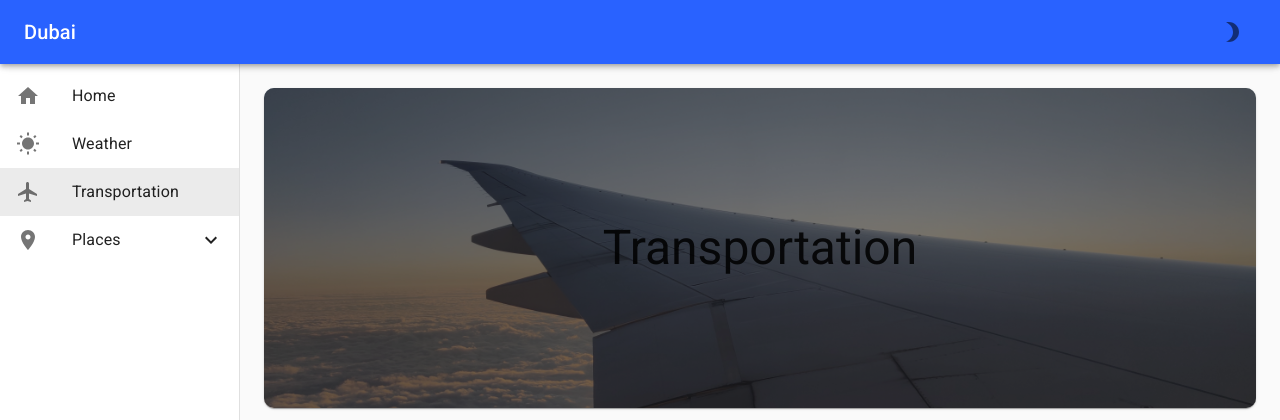
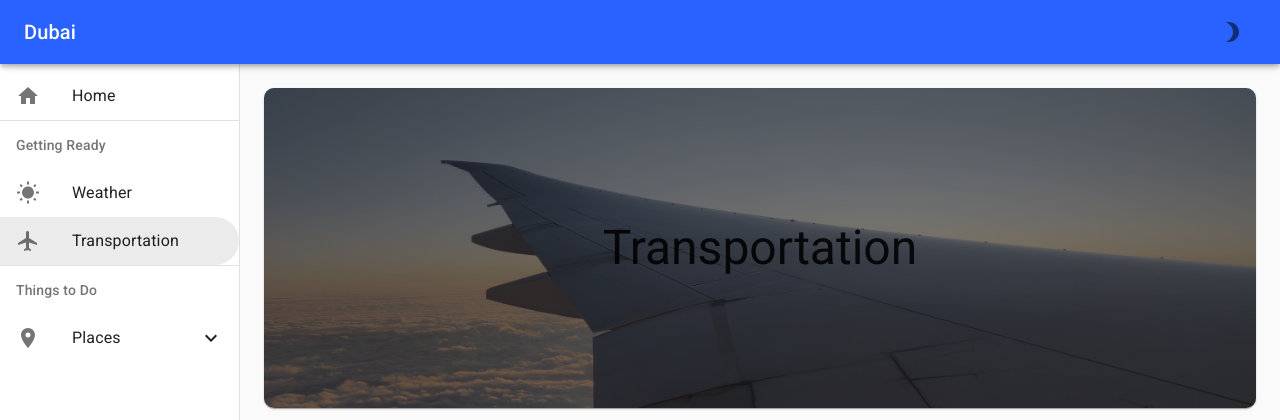
Before and after one commit to jtsshieh/Dubai-Travel-Website, a React (Create React App) app: page /transportation in a window 1280 px wide. Shown: the top 420 px of the page. Built offline with nearby package versions, Linux system fonts and the light colour scheme.

Commit message:
Tidy up the drawer

```diff
--- a/src/components/AbstractPage.tsx
+++ b/src/components/AbstractPage.tsx
@@ -1,4 +1,4 @@
-import { Box, Card, makeStyles, Typography } from '@material-ui/core';
+import { Card, makeStyles, Typography } from '@material-ui/core';
 import { createElement } from 'react';
 import { TopRoute } from './RouteConstants';
 
--- a/src/components/Navigation/DrawerCollapsable.tsx
+++ b/src/components/Navigation/DrawerCollapsable.tsx
@@ -1,11 +1,11 @@
 import { createElement, ReactNode, useState } from 'react';
-import { useLocation } from 'react-router-dom';
 import {
 	Collapse,
 	List,
 	ListItem,
 	ListItemIcon,
 	ListItemText,
+	makeStyles,
 } from '@material-ui/core';
 import { ExpandLess, ExpandMore } from '@material-ui/icons';
 import { AppRoute } from '../RouteConstants';
@@ -15,8 +15,15 @@ interface DrawerCollapsableProps {
 	children: ReactNode;
 }
 
+const useStyles = makeStyles({
+	listItem: {
+		borderRadius: '0 2rem 2rem 0',
+	},
+});
+
 export function DrawerCollapsable({ route, children }: DrawerCollapsableProps) {
 	const [collapsed, setCollapsed] = useState(true);
+	const classes = useStyles();
 
 	return (
 		<>
@@ -24,6 +31,7 @@ export function DrawerCollapsable({ route, children }: DrawerCollapsableProps) {
 				key={route.name}
 				button
 				onClick={() => setCollapsed(!collapsed)}
+				className={classes.listItem}
 			>
 				{route.icon && <ListItemIcon children={createElement(route.icon)} />}
 				<ListItemText primary={route.name} />
--- a/src/components/Navigation/DrawerItem.tsx
+++ b/src/components/Navigation/DrawerItem.tsx
@@ -7,6 +7,7 @@ import {
 } from '@material-ui/core';
 import { createElement } from 'react';
 import { AppRoute } from '../RouteConstants';
+import clsx from 'clsx';
 
 interface Props {
 	nestingLevel: number;
@@ -19,6 +20,9 @@ const useDrawerItemStyles = makeStyles((theme) => ({
 					paddingLeft: theme.spacing((props.nestingLevel - 1) * 8),
 			  }
 			: {},
+	listItem: {
+		borderRadius: '0 2rem 2rem 0',
+	},
 }));
 
 interface DrawerItemProps {
@@ -49,7 +53,7 @@ export function DrawerItem({
 			to={path}
 			key={route.name}
 			onClick={() => (mobileOpen ? toggleDrawer() : undefined)}
-			className={classes.nested}
+			className={clsx(classes.nested, classes.listItem)}
 		>
 			{route.icon && <ListItemIcon children={createElement(route.icon)} />}
 			<ListItemText primary={route.name} />
--- a/src/components/Navigation/DrawerNav.tsx
+++ b/src/components/Navigation/DrawerNav.tsx
@@ -1,14 +1,17 @@
 import {
+	Divider,
 	Drawer,
 	Hidden,
 	List,
+	ListSubheader,
 	makeStyles,
 	SwipeableDrawer,
 	Toolbar,
 } from '@material-ui/core';
 import {
-	APP_ROUTES,
 	AppRoute,
+	DRAWER_LINKS,
+	DrawerLink,
 	isRouteWithChildren,
 	isTopRoute,
 } from '../RouteConstants';
@@ -39,8 +42,20 @@ interface DrawerNavProps {
 export function DrawerNav({ mobileOpen, toggleDrawer }: DrawerNavProps) {
 	const classes = useStyles();
 
-	const generateListItems = (routes: AppRoute[], baseRoute: string = '') => {
-		return routes.map((route) => {
+	const parseDrawerLinks = (drawerLinks: DrawerLink[]) => {
+		return drawerLinks.map((link) => {
+			if (link.type === 'divider') {
+				return <Divider />;
+			} else if (link.type === 'subheader') {
+				return <ListSubheader>{link.text}</ListSubheader>;
+			} else if (link.type === 'link') {
+				return generateListItem(link.route);
+			}
+			return <></>;
+		});
+	};
+
+	const generateListItem = (route: AppRoute, baseRoute: string = '') => {
 		if (isTopRoute(route)) {
 			return (
 				<DrawerItem
@@ -53,19 +68,19 @@ export function DrawerNav({ mobileOpen, toggleDrawer }: DrawerNavProps) {
 		} else if (isRouteWithChildren(route)) {
 			return (
 				<DrawerCollapsable route={route}>
-						{generateListItems(route.children, baseRoute + route.path)}
+					{route.children.map((subRoute) => {
+						return generateListItem(subRoute, baseRoute + route.path);
+					})}
 				</DrawerCollapsable>
 			);
 		}
-			return <></>;
-		});
 	};
 
 	const drawer = (
 		<>
 			<Toolbar />
 			<div className={classes.drawerContainer}>
-				<List>{generateListItems(APP_ROUTES)}</List>
+				<List>{parseDrawerLinks(DRAWER_LINKS)}</List>
 			</div>
 		</>
 	);
--- a/src/components/RouteConstants.tsx
+++ b/src/components/RouteConstants.tsx
@@ -1,18 +1,9 @@
-import {
-	SvgIconComponent,
-	Home as HomeIcon,
-	WbSunny,
-	Flight as FlightIcon,
-	Place as PlaceIcon,
-} from '@material-ui/icons';
-import { Home } from '../pages/Home/Home';
-import { Weather } from '../pages/Weather/Weather';
-import { Transportation } from '../pages/Transportation/Transportation';
-import DubaiFountains from '../images/dubai_fountain.jpg';
-import Airplane from '../images/airplane.jpg';
-import WeatherHeader from '../images/weather.jpg';
-import { PalmJumeirah } from '../pages/Places/PalmJumeirah';
-import PalmJumeirahImage from '../images/palm_jumeirah.jpg';
+import { SvgIconComponent } from '@material-ui/icons';
+
+import { HomeRoute } from '../pages/Home/Home';
+import { WeatherRoute } from '../pages/Weather/Weather';
+import { TransportationRoute } from '../pages/Transportation/Transportation';
+import { PlacesRoute } from '../pages/Places/PlacesRoute';
 
 export type AppRoute = RouteWithChildren | TopRoute;
 
@@ -42,39 +33,32 @@ export function isRouteWithChildren(
 }
 
 export const APP_ROUTES: AppRoute[] = [
-	{
-		name: 'Home',
-		path: '/',
-		component: Home,
-		icon: HomeIcon,
-		headerImage: DubaiFountains,
-	},
-	{
-		name: 'Weather',
-		path: '/weather',
-		component: Weather,
-		icon: WbSunny,
-		headerImage: WeatherHeader,
-	},
-	{
-		name: 'Transportation',
-		path: '/transportation',
-		component: Transportation,
-		icon: FlightIcon,
-		headerImage: Airplane,
-	},
+	HomeRoute,
+	WeatherRoute,
+	TransportationRoute,
+	PlacesRoute,
+];
 
-	{
-		name: 'Places',
-		path: '/places',
-		icon: PlaceIcon,
-		children: [
-			{
-				name: 'Palm Jumeirah',
-				path: '/palm',
-				component: PalmJumeirah,
-				headerImage: PalmJumeirahImage,
-			},
-		],
-	},
+export interface Divider {
+	type: 'divider';
+}
+export interface Subheader {
+	type: 'subheader';
+	text: string;
+}
+export interface Link {
+	type: 'link';
+	route: AppRoute;
+}
+export type DrawerLink = Divider | Subheader | Link;
+
+export const DRAWER_LINKS: DrawerLink[] = [
+	{ type: 'link', route: HomeRoute },
+	{ type: 'divider' },
+	{ type: 'subheader', text: 'Getting Ready' },
+	{ type: 'link', route: WeatherRoute },
+	{ type: 'link', route: TransportationRoute },
+	{ type: 'divider' },
+	{ type: 'subheader', text: 'Things to Do' },
+	{ type: 'link', route: PlacesRoute },
 ];
--- a/src/components/Routes.tsx
+++ b/src/components/Routes.tsx
@@ -44,8 +44,6 @@ export function Routes() {
 		return result;
 	};
 
-	console.log(generateRoutes(APP_ROUTES));
-
 	return (
 		<Container className={classes.content}>
 			<Toolbar />
--- a/src/pages/Home/Home.tsx
+++ b/src/pages/Home/Home.tsx
@@ -1,4 +1,6 @@
 import { Typography } from '@material-ui/core';
+import { Home as HomeIcon } from '@material-ui/icons';
+import DubaiFountains from '../../images/dubai_fountain.jpg';
 
 export function Home() {
 	return (
@@ -9,3 +11,11 @@ export function Home() {
 		</>
 	);
 }
+
+export const HomeRoute = {
+	name: 'Home',
+	path: '/',
+	component: Home,
+	icon: HomeIcon,
+	headerImage: DubaiFountains,
+};
--- /dev/null
+++ b/src/pages/Places/PlacesRoute.ts
@@ -0,0 +1,17 @@
+import { Place as PlaceIcon } from '@material-ui/icons';
+import { PalmJumeirah } from './PalmJumeirah';
+import PalmJumeirahImage from '../../images/palm_jumeirah.jpg';
+
+export const PlacesRoute = {
+	name: 'Places',
+	path: '/places',
+	icon: PlaceIcon,
+	children: [
+		{
+			name: 'Palm Jumeirah',
+			path: '/palm',
+			component: PalmJumeirah,
+			headerImage: PalmJumeirahImage,
+		},
+	],
+};
--- a/src/pages/Transportation/Transportation.tsx
+++ b/src/pages/Transportation/Transportation.tsx
@@ -2,6 +2,8 @@ import ReactMarkdown from 'react-markdown';
 import EtihadFlight from '../../images/etihad_flight.jpg';
 import renderers from '../../MaterialMDRenderer';
 import { Card, CardContent, CardMedia, makeStyles } from '@material-ui/core';
+import { Flight as FlightIcon } from '@material-ui/icons';
+import Airplane from '../../images/airplane.jpg';
 
 const article = `Getting to Dubai is quite simple. The international airport, [Dubai International](https://www.dubaiairports.ae/), is a hub for Emirates, which flies to many destinations. There is a high likelihood that there will be a direct flight from your airport to Dubai.
 
@@ -49,3 +51,11 @@ export function Transportation() {
 		</div>
 	);
 }
+
+export const TransportationRoute = {
+	name: 'Transportation',
+	path: '/transportation',
+	component: Transportation,
+	icon: FlightIcon,
+	headerImage: Airplane,
+};
--- a/src/pages/Weather/Weather.tsx
+++ b/src/pages/Weather/Weather.tsx
@@ -2,6 +2,8 @@ import ReactMarkdown from 'react-markdown';
 import renderers from '../../MaterialMDRenderer';
 import { Card, makeStyles } from '@material-ui/core';
 import { WeatherChart } from './WeatherChart';
+import { WbSunny } from '@material-ui/icons';
+import WeatherHeader from '../../images/weather.jpg';
 
 const article = `The weather in Dubai is very warm. You'll find the most comfortable temperatures during the months of November to March. During those months, you can expect low temperatures of around 60 degrees Fahrenheit and highs of 80 to 90 degrees Fahrenheit. There is also little to no precipitation.
 
@@ -39,3 +41,10 @@ export function Weather() {
 		</div>
 	);
 }
+export const WeatherRoute = {
+	name: 'Weather',
+	path: '/weather',
+	component: Weather,
+	icon: WbSunny,
+	headerImage: WeatherHeader,
+};
```
Lines whose indentation alone changed are shown as unchanged.
